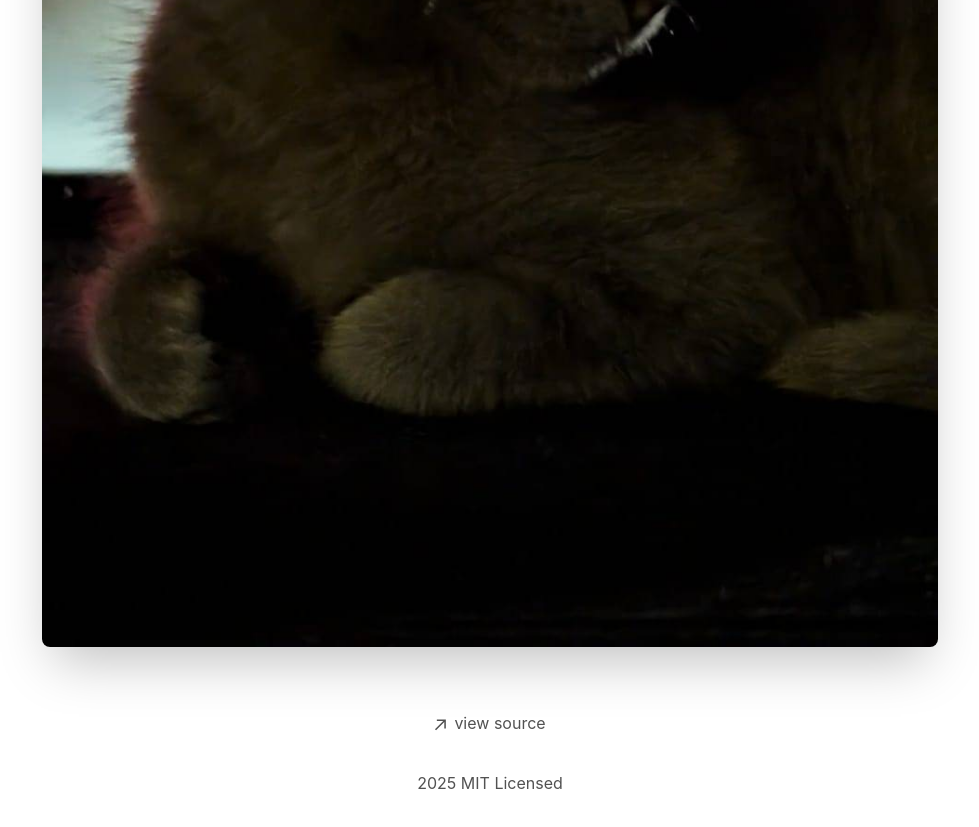
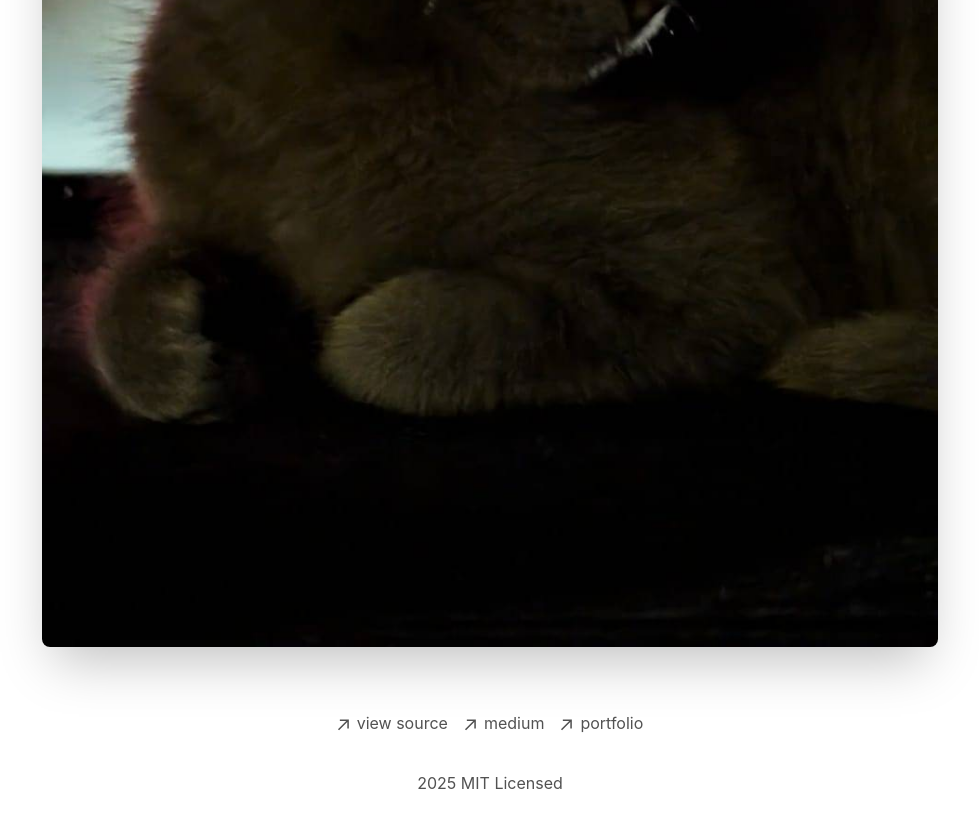
Before and after one commit to yunz-dev/yunz.app, a Next.js app: page / in a window 1280 px wide. Shown: the part 859-1686 px from the top of the page, without its empty margins (150-1129 px from the left). Built offline with nearby package versions, Linux system fonts and the light colour scheme.

Commit message:
update footer with more linkies

```diff
--- a/app/components/footer.tsx
+++ b/app/components/footer.tsx
@@ -30,6 +30,28 @@
             <p className="ml-2 h-7">view source</p>
           </a>
         </li>
+        <li>
+          <a
+            className="flex items-center transition-all hover:text-neutral-800 dark:hover:text-neutral-100"
+            rel="noopener noreferrer"
+            target="_blank"
+            href="https://yunz-dev.medium.com"
+          >
+            <ArrowIcon />
+            <p className="ml-2 h-7">medium</p>
+          </a>
+        </li>
+        <li>
+          <a
+            className="flex items-center transition-all hover:text-neutral-800 dark:hover:text-neutral-100"
+            rel="noopener noreferrer"
+            target="_blank"
+            href="https://yunz.dev"
+          >
+            <ArrowIcon />
+            <p className="ml-2 h-7">portfolio</p>
+          </a>
+        </li>
       </ul>
       <p className="mt-8 text-neutral-600 dark:text-neutral-300 text-center">
         {new Date().getFullYear()} MIT Licensed
```
